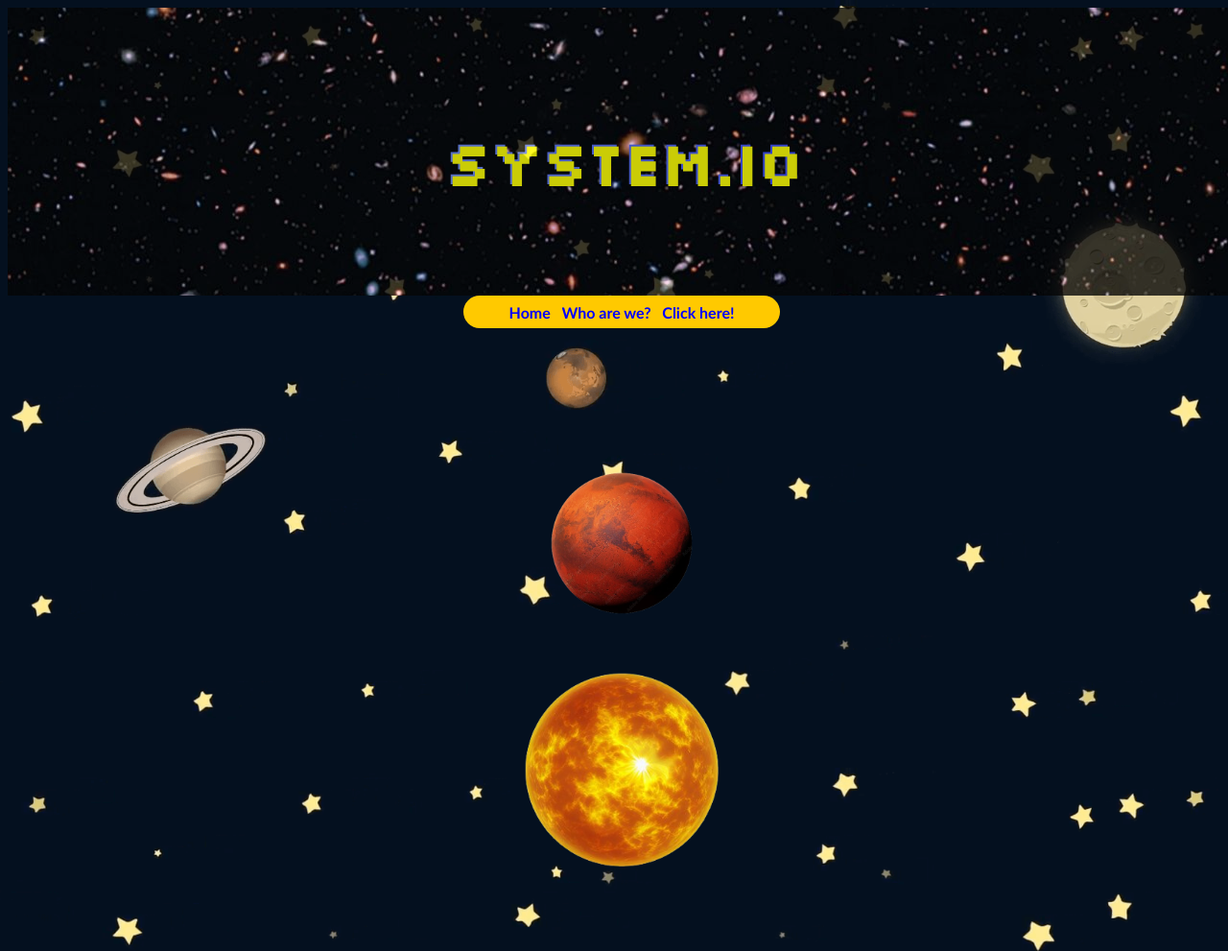
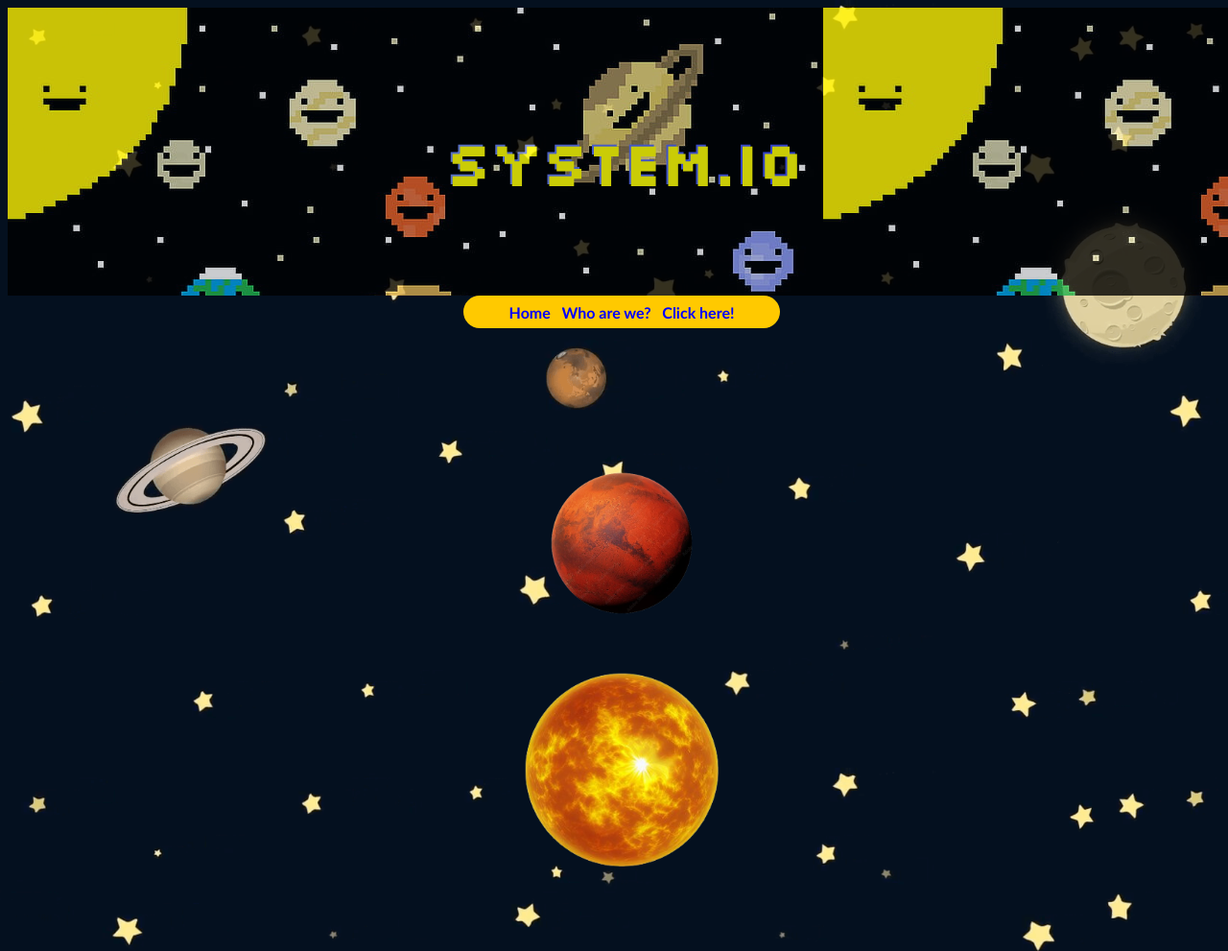
Before and after one commit to Ananmay125/Solar.io, a plain HTML site: page index.html in a window 1280 px wide. Shown: the top 991 px of the page at 96% size. Drawn offline with Linux system fonts and the light colour scheme.

Commit message:
Update styles.css

```diff
--- a/styles.css
+++ b/styles.css
@@ -16,7 +16,7 @@ html {
 }
 
 .hero-sec {
-    background-image: url("images/space-2.jpg");
+    background-image: url("images/solar-hr.jpg");
     align-items: center;
     width: 100%;
     height: 300px;
```
